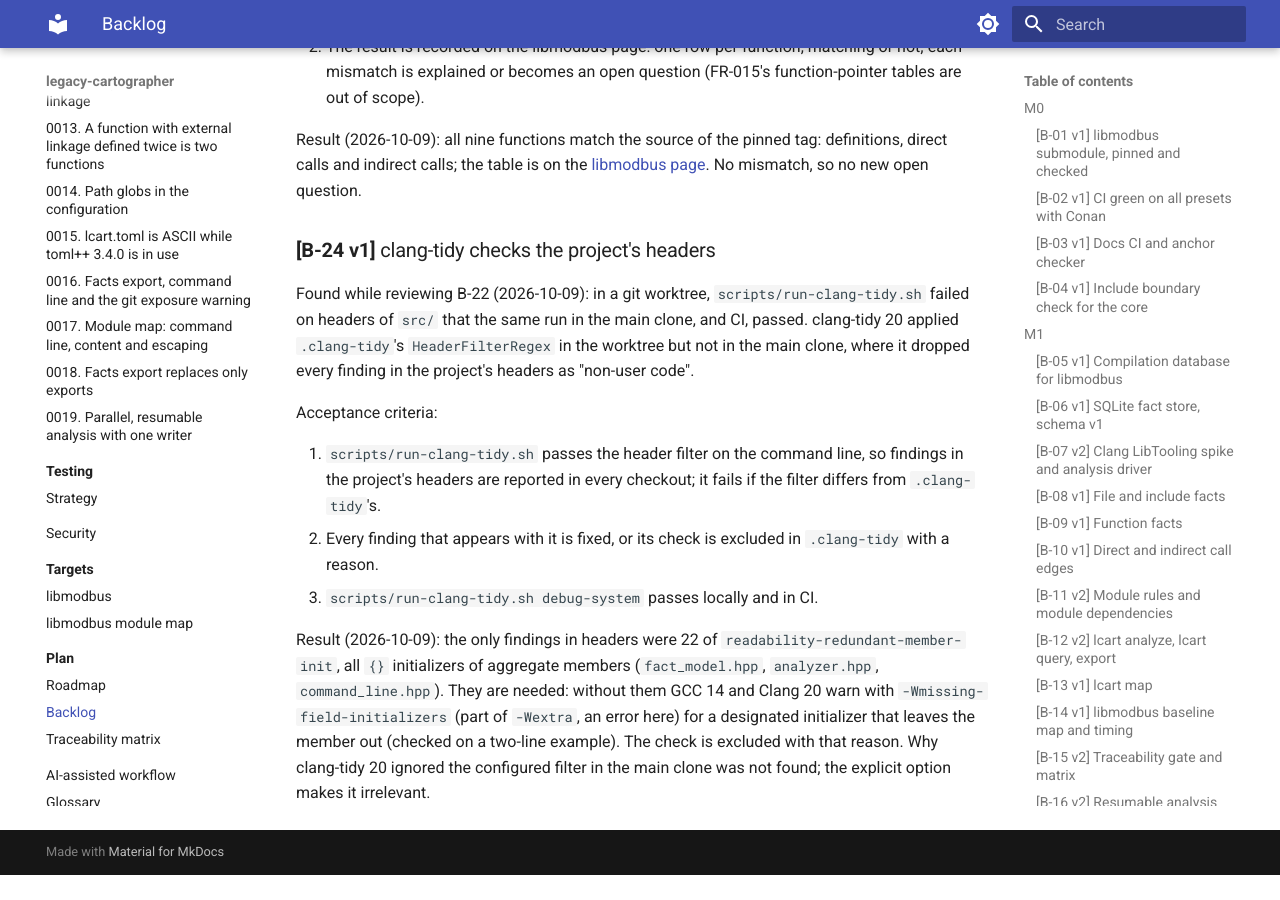
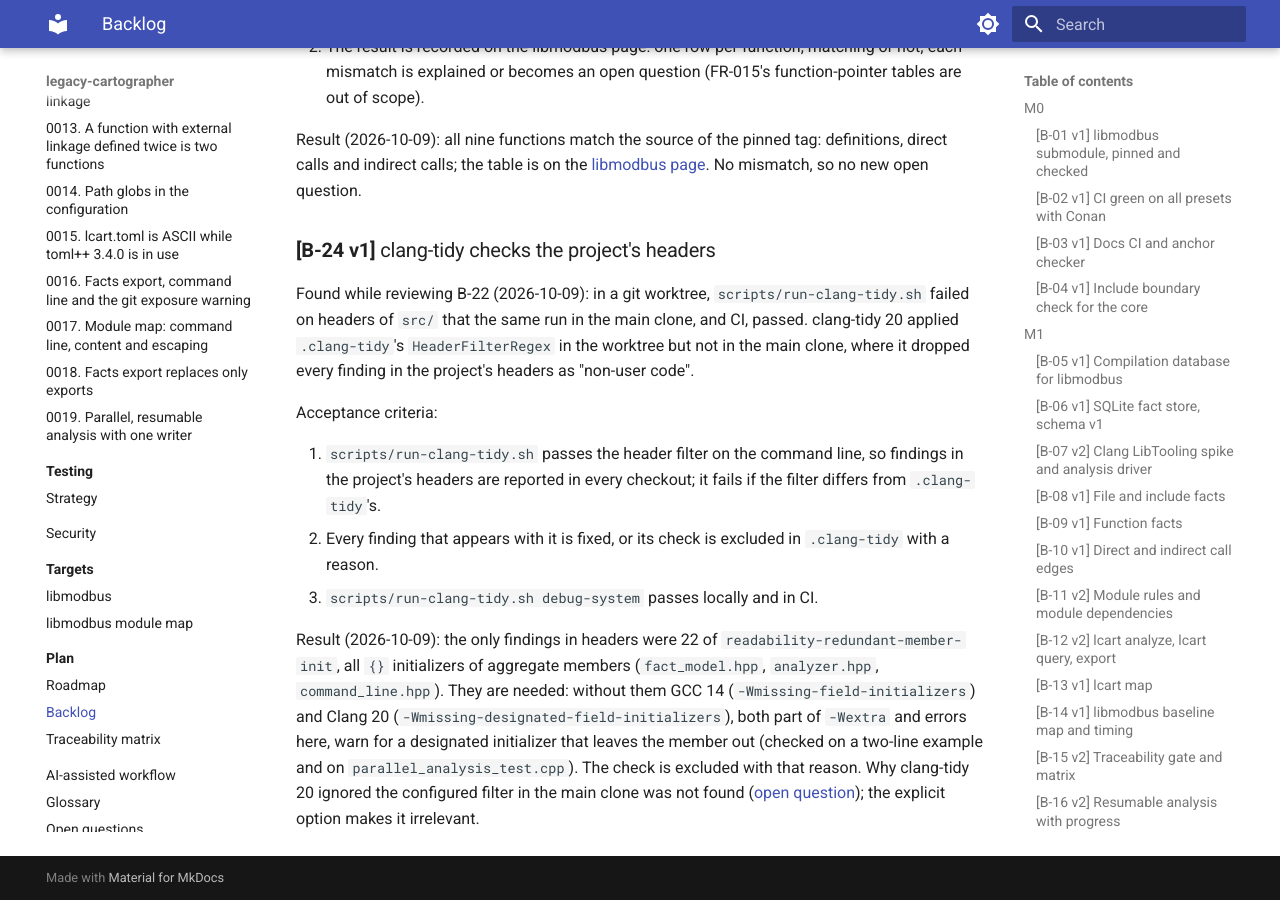
Before and after one commit to Tomek52/legacy-cartographer, an MkDocs documentation site: the page built from docs/plan/backlog.md, in a window 1280 px wide and 900 px high, scrolled down 13856 px. Built offline with MkDocs 1.6.1 and Material for MkDocs 9.7.7, drawn with Linux system fonts in a browser that asks for light colours; before the commit the page ends 14731 px from its top, so only the background shows below that.

Commit message:
docs(plan): name Clang's warning and record the open filter question
Review of B-24: Clang 20 warns through -Wmissing-designated-field-
initializers, so the exclusion reason names both compilers; why the
configured header filter is ignored in the main clone becomes an open
question.

Backlog: B-24

Co-Authored-By: Claude Opus 5.5 <noreply@anthropic.com>
Claude-Session: https://claude.ai/code/session_01Sn6UD6WxmmXBAgKToBQUdD

```diff
--- a/docs/plan/backlog.md
+++ b/docs/plan/backlog.md
@@ -643,9 +643,10 @@ Acceptance criteria:
 Result (2026-10-09): the only findings in headers were 22 of
 `readability-redundant-member-init`, all `{}` initializers of aggregate
 members (`fact_model.hpp`, `analyzer.hpp`, `command_line.hpp`). They are
-needed: without them GCC 14 and Clang 20 warn with
-`-Wmissing-field-initializers` (part of `-Wextra`, an error here) for a
-designated initializer that leaves the member out (checked on a two-line
-example). The check is excluded with that reason. Why clang-tidy 20 ignored
-the configured filter in the main clone was not found; the explicit option
-makes it irrelevant.
+needed: without them GCC 14 (`-Wmissing-field-initializers`) and Clang 20
+(`-Wmissing-designated-field-initializers`), both part of `-Wextra` and
+errors here, warn for a designated initializer that leaves the member out
+(checked on a two-line example and on `parallel_analysis_test.cpp`). The check is excluded with that reason. Why clang-tidy 20 ignored
+the configured filter in the main clone was not found
+([open question](../open-questions.md#open-technical-questions)); the
+explicit option makes it irrelevant.
```
Also changed, not shown: docs/open-questions.md (+1 -0 lines), 1 other file.
